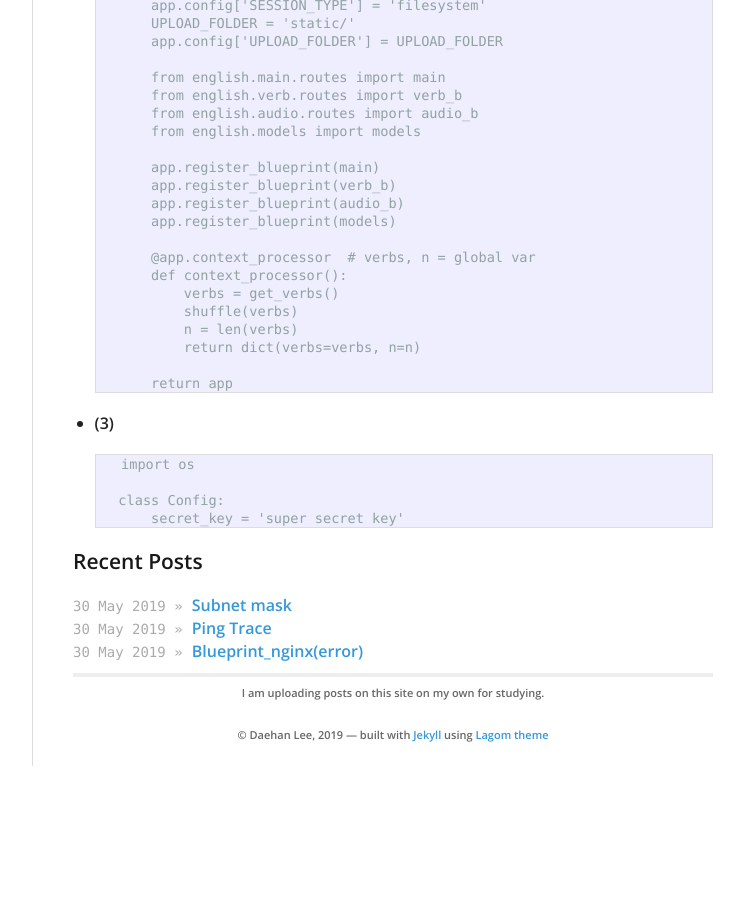
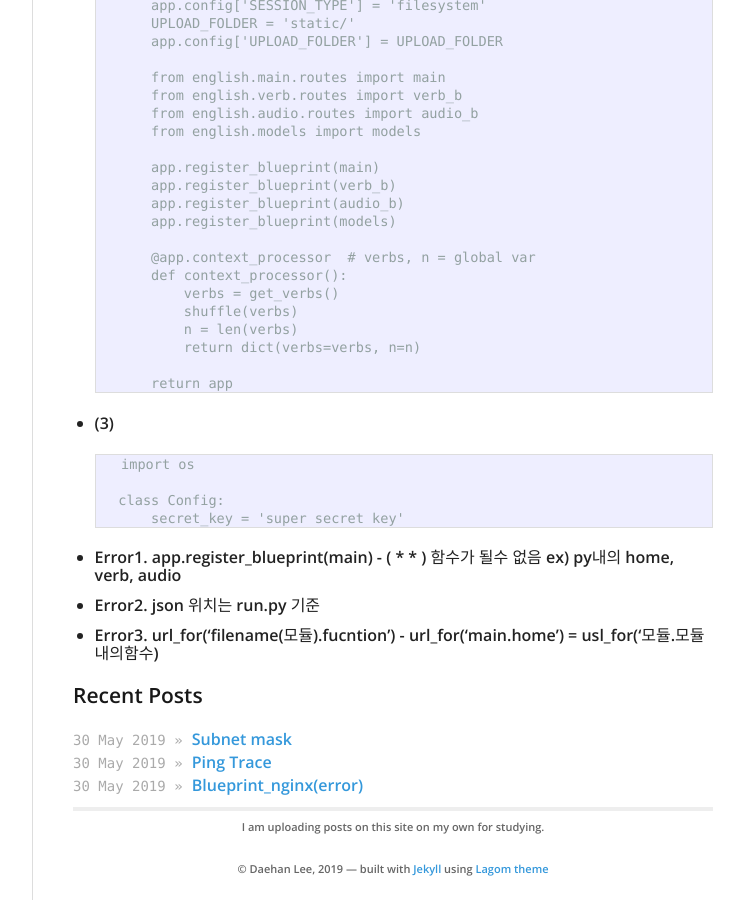
Before and after one commit to daehan0226/Study, a Jekyll site: the page built from _posts/2019-05-30-Blueprint.md, in a window 1280 px wide and 900 px high, scrolled down 1343 px. Shown: the whole window, without its empty margins (378-1122 px from the left). Built offline with Jekyll 4.4.1, drawn with Linux system fonts in a browser that asks for light colours; before the commit the page ends 2109 px from its top, so only the background shows below that.

Commit message:
Update 2019-05-30-Blueprint.md

```diff
--- a/_posts/2019-05-30-Blueprint.md
+++ b/_posts/2019-05-30-Blueprint.md
@@ -96,3 +96,7 @@ categories:
 
         class Config:
             secret_key = 'super secret key'
+
+* Error1.   app.register_blueprint(main)  - ( * * ) 함수가 될수 없음 ex) py내의 home, verb, audio
+* Error2. json 위치는 run.py 기준
+* Error3. url_for('filename(모듈).fucntion')    - url_for('main.home')  = usl_for('모듈.모듈내의함수)
```
